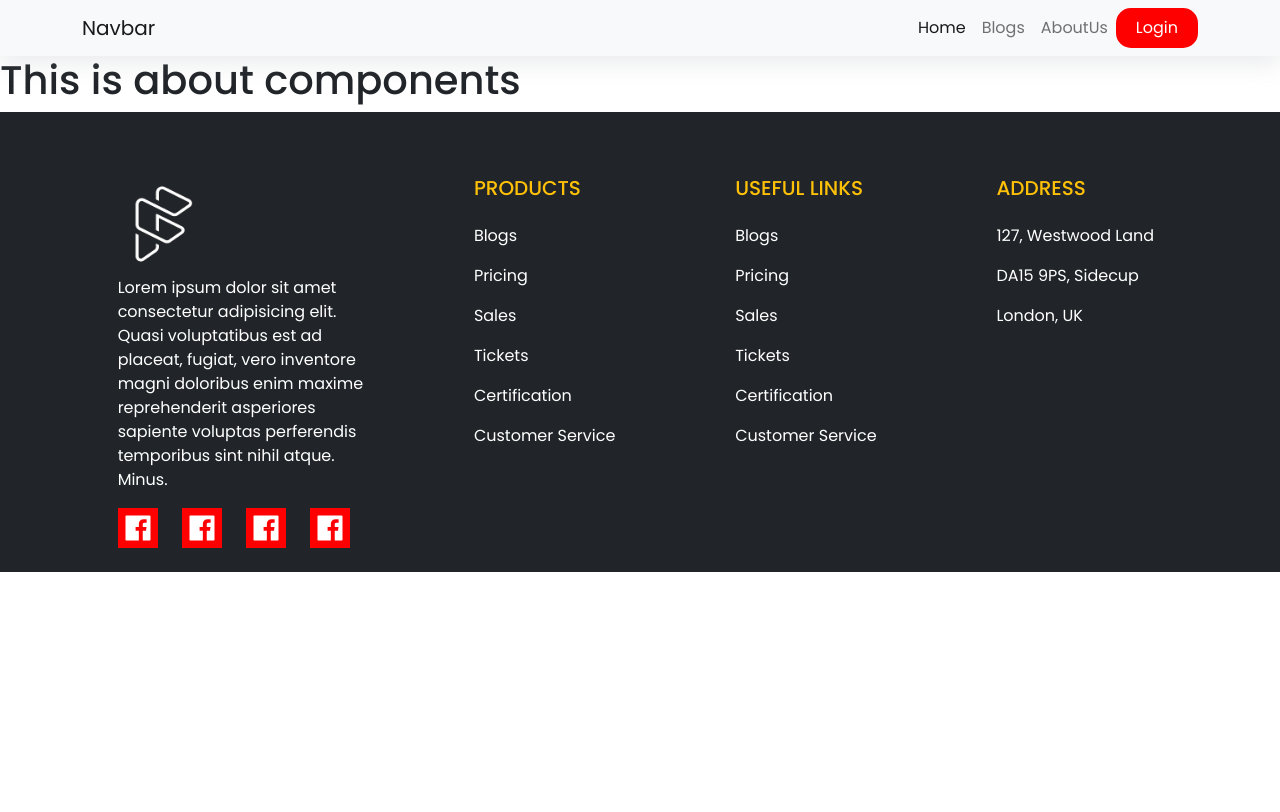
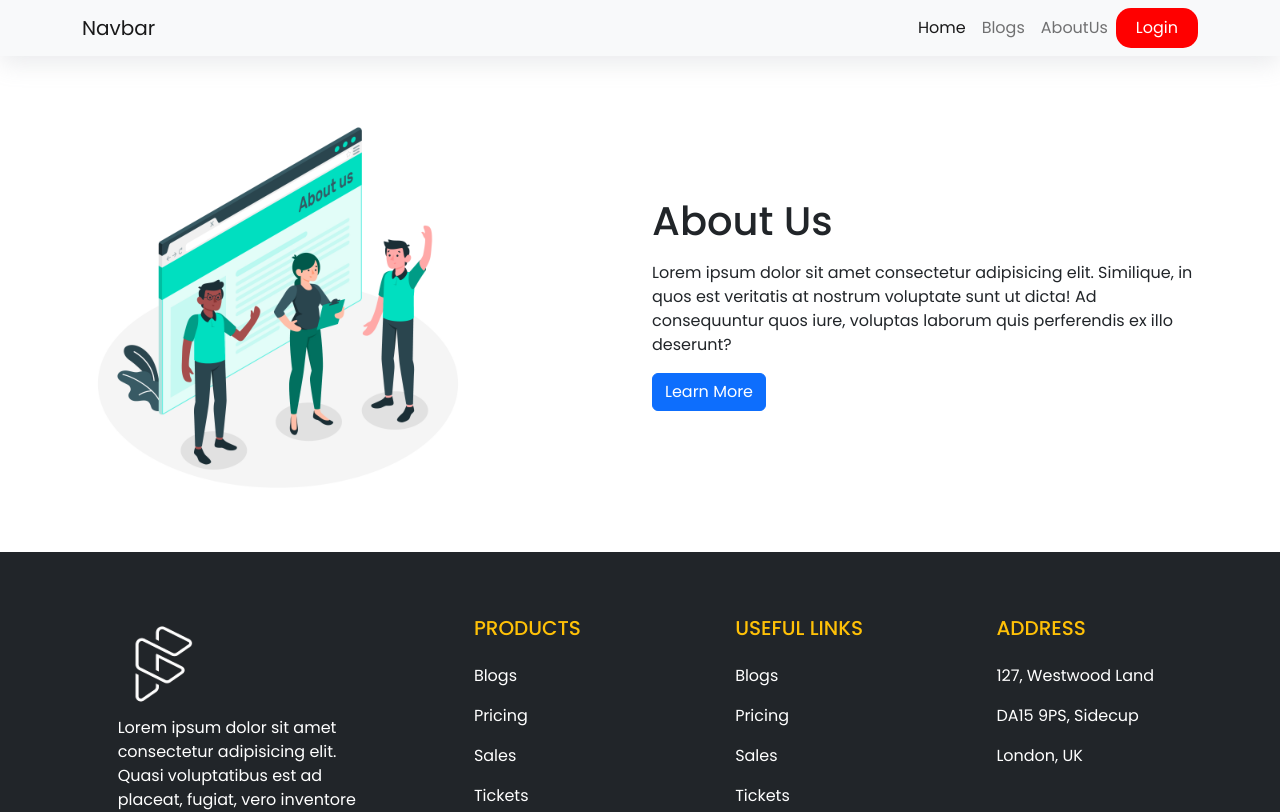
Before and after one commit to LimonFarazi03/computer-lap-client, a React (Create React App) app: page /about in a window 1280 px wide. Shown: the top 812 px of the page. Built offline with nearby package versions, Linux system fonts and the light colour scheme; no server answers.

Commit message:
about us content added

```diff
--- /dev/null
+++ b/src/components/About/About.css
@@ -0,0 +1,6 @@
+.aboutImg img{
+width: 400px;
+}
+.aboutImg {
+  margin-right: 170px;
+}
--- a/src/components/About/About.js
+++ b/src/components/About/About.js
@@ -1,9 +1,22 @@
-import React from 'react';
+import React from "react";
+import "./About.css";
+import aboutUsImg from "../../Image/aboutUs.jpg";
 
 const About = () => {
   return (
-    <div>
-      <h1>This is about components</h1>
+    <div className="container d-flex justify-content-center align-items-center my-5">
+      <div className='aboutImg'>
+      <img src={aboutUsImg} alt="" />
+      </div>
+      <div>
+        <h1 className='mb-3'>About Us</h1>
+        <p>
+          Lorem ipsum dolor sit amet consectetur adipisicing elit. Similique, in
+          quos est veritatis at nostrum voluptate sunt ut dicta! Ad consequuntur
+          quos iure, voluptas laborum quis perferendis ex illo deserunt?
+        </p>
+        <div className="btn btn-primary text-white">Learn More</div>
+      </div>
     </div>
   );
 };
```
Also changed, not shown: src/Image/aboutUs.jpg (added).
